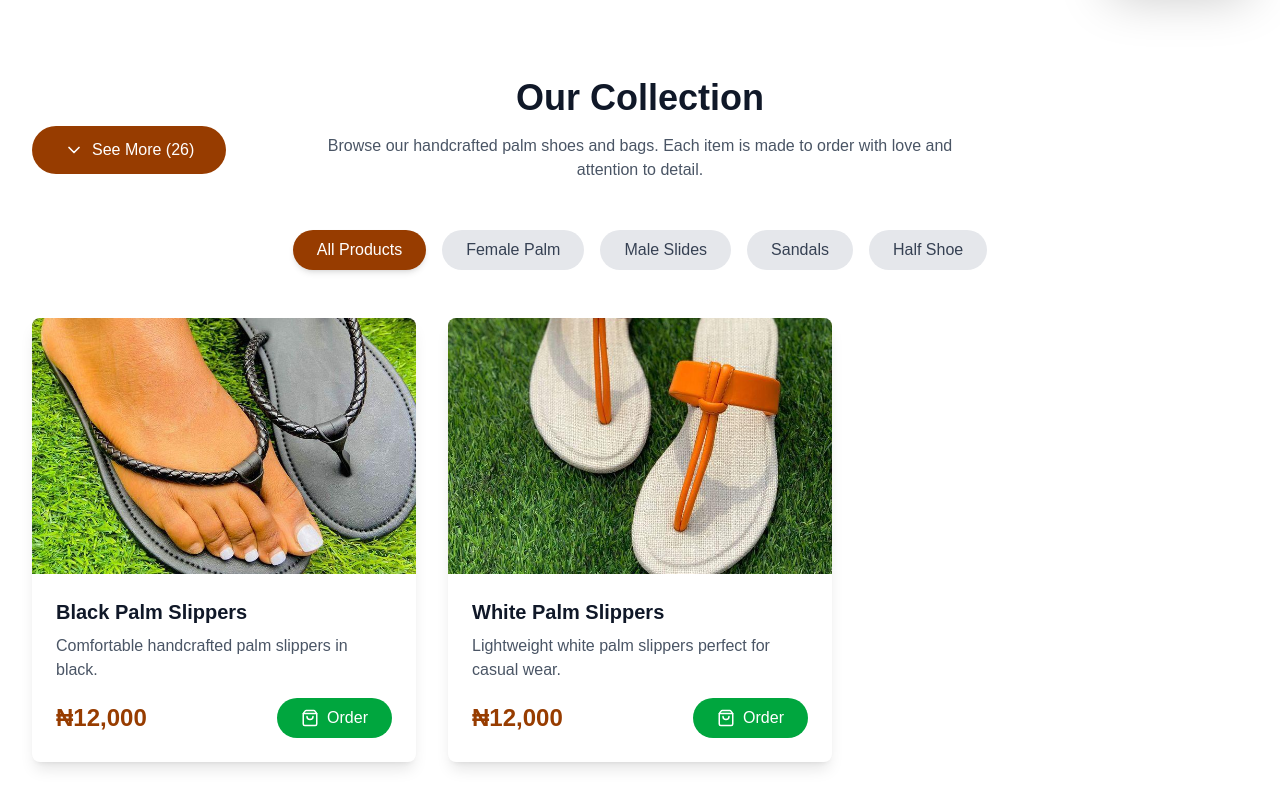
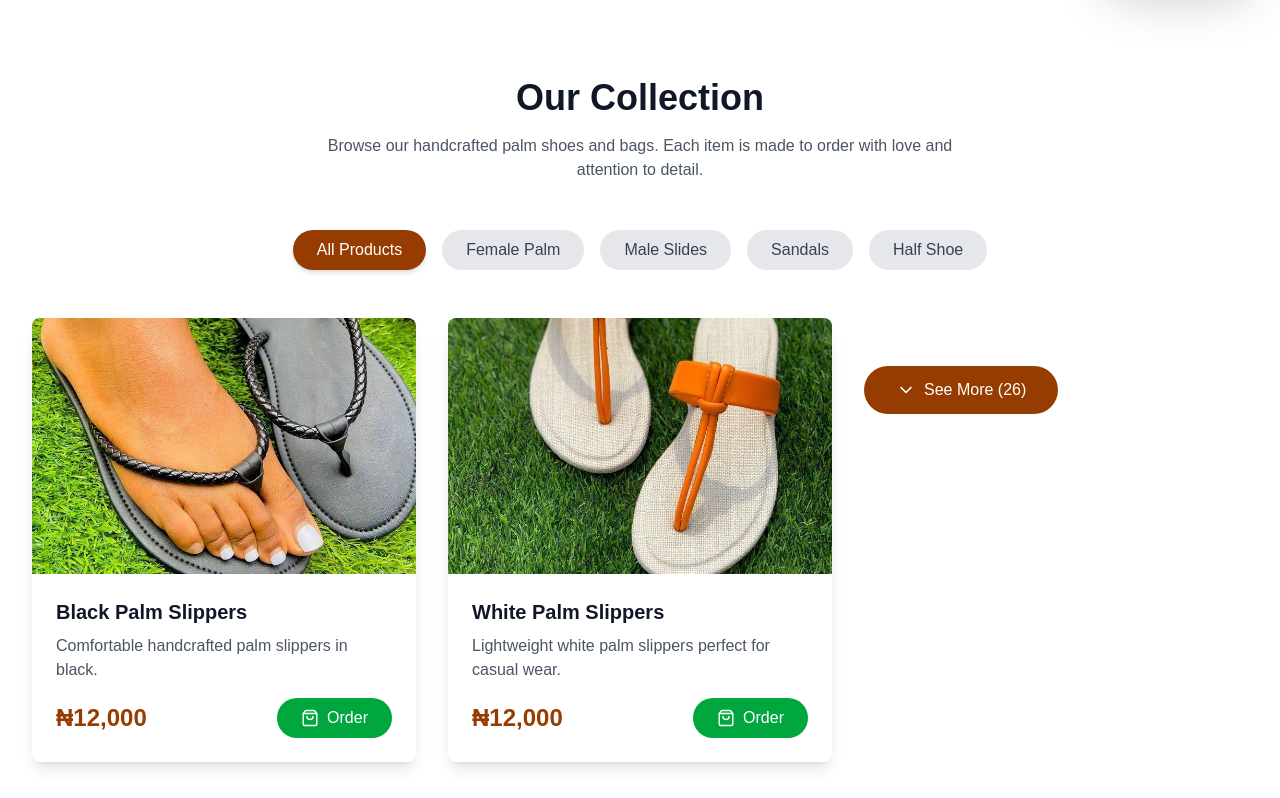
Before and after one commit to DDstar1/Ur_Choice_Footwear, a Next.js app: page / in a window 1280 px wide. Shown: the part 802-1600 px from the top of the page. Built offline with nearby package versions, Linux system fonts and the light colour scheme.

Commit message:
Added sicty show more

```diff
--- a/components/ShopSection.tsx
+++ b/components/ShopSection.tsx
@@ -183,13 +183,12 @@ const ShopSection: React.FC<ShopSectionProps> = ({
               </div>
             </div>
           ))}
-        </div>
-
           {/* See More/Less Button */}
           {shouldShowSeeMore && (
             <div
-            id="see_more_btn"
-            className="text-center sticky bottom-5 left-0 mt-12 animate-fade-in"
+              className={`text-center mt-12 animate-fade-in ${
+                showAll ? "sticky bottom-5 left-0" : "relative"
+              }`}
             >
               <button
                 onClick={() => {
@@ -220,6 +219,7 @@ const ShopSection: React.FC<ShopSectionProps> = ({
               </button>
             </div>
           )}
+        </div>
 
         {/* Empty state */}
         {filteredProducts.length === 0 && (
```
Lines whose indentation alone changed are shown as unchanged.
